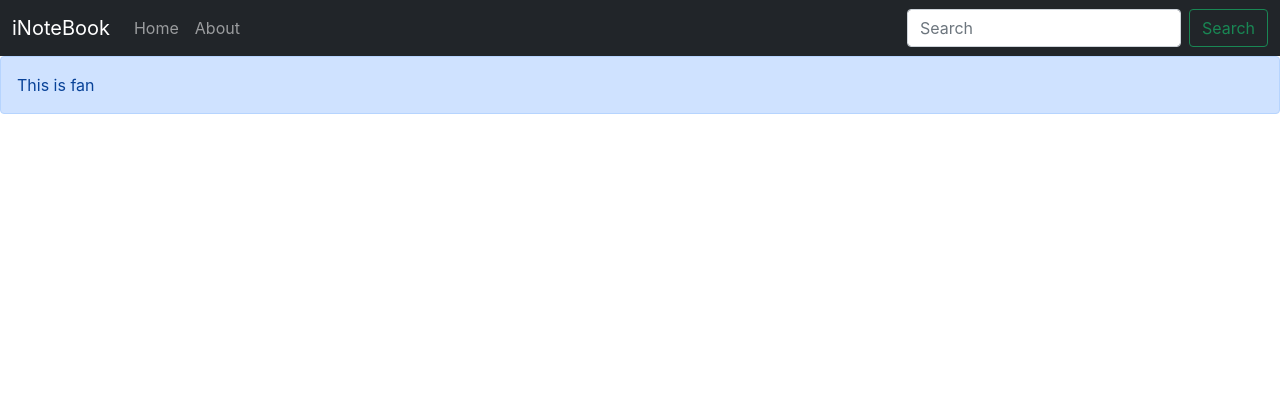
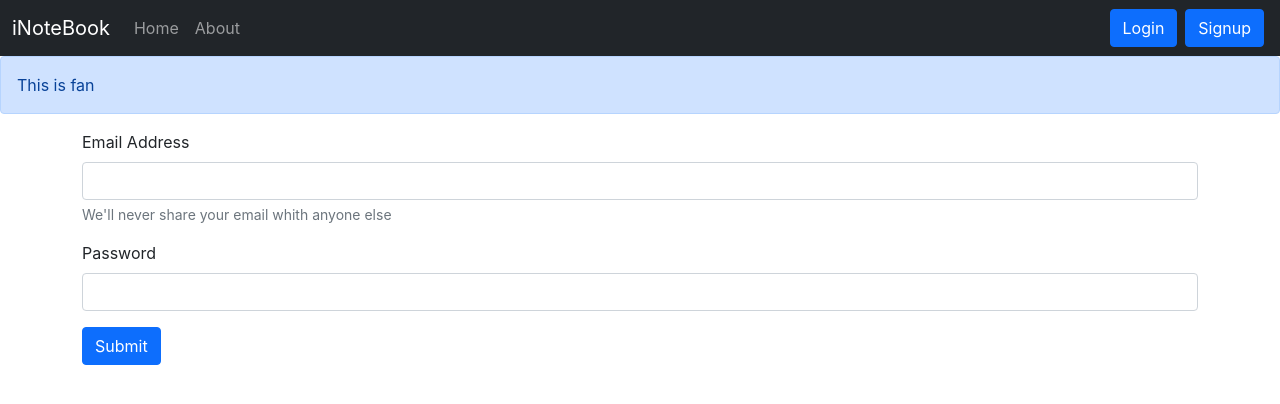
Before and after one commit to Shabbir414/CRUDprojectCH, a React (Create React App) app in the folder inotebook/: page /login in a window 1280 px wide. Shown: the top 404 px of the page. Built offline with nearby package versions, Linux system fonts and the light colour scheme.

Commit message:
add login component

```diff
--- a/inotebook/src/App.js
+++ b/inotebook/src/App.js
@@ -5,6 +5,8 @@
 import About from "./components/About";
 import NoteState from "./context/notes/NoteState";
 import Alert from "./components/Alert";
+import Login from "./components/Login";
+import Signup from "./components/Signup";
 
 function App() {
   return (
@@ -20,6 +22,12 @@
             <Route exact path="/about">
               <About />
             </Route>
+            <Route exact path="/login">
+              <Login />
+            </Route>
+            <Route exact path="/signup">
+              <Signup />
+            </Route>
           </div>
         </Router>
       </NoteState>
--- a/inotebook/src/components/AddNote.js
+++ b/inotebook/src/components/AddNote.js
@@ -11,6 +11,7 @@
   const handleClick = (e) => {
     e.preventDefault();
     addNote(note.title, note.description, note.tag);
+    setNote({ title: "", description: "", tag: "" });
   };
   const onChange = (e) => {
     setNote({ ...note, [e.target.name]: e.target.value });
@@ -67,7 +68,7 @@
           ></input>
         </div>
         <button
-          //   disabled={note.title.length < 5 || note.description.length < 5}
+          disabled={note.title.length < 5 || note.description.length < 5}
           type="submit"
           className="btn btn-primary"
           onClick={handleClick}
--- /dev/null
+++ b/inotebook/src/components/Login.js
@@ -0,0 +1,66 @@
+import React, { useState } from "react";
+
+const Login = () => {
+  const [credentials, setCredentials] = useState({ email: "", password: "" });
+
+  const handleSubmit = async (e) => {
+    e.preventDefault();
+    const response = await fetch("http://localhost:5000/api/auth/login", {
+      method: "POST",
+      headers: {
+        "Content-Type": "application/json",
+      },
+      body: JSON.stringify({
+        email: credentials.email,
+        password: credentials.password,
+      }),
+    });
+    const json = await response.json();
+    console.log(json);
+  };
+  const onChange = (e) => {
+    setCredentials({ ...credentials, [e.target.name]: e.target.value });
+  };
+
+  return (
+    <div>
+      <form onSubmit={handleSubmit}>
+        <div className="mb-3">
+          <label htmlFor="email" className="form-label">
+            Email Address
+          </label>
+          <input
+            type="email"
+            className="form-control"
+            value={credentials.email}
+            onChange={onChange}
+            id="email"
+            name="email"
+            aria-describedby="emailHelp"
+          ></input>
+          <div id="emailHelp" className="form-text">
+            We'll never share your email whith anyone else
+          </div>
+        </div>
+        <div className="mb-3">
+          <label htmlFor="password" className="form-label">
+            Password
+          </label>
+          <input
+            type="password"
+            className="form-control"
+            value={credentials.password}
+            onChange={onChange}
+            id="password"
+            name="password"
+          ></input>
+        </div>
+        <button type="submit" className="btn btn-primary">
+          Submit
+        </button>
+      </form>
+    </div>
+  );
+};
+
+export default Login;
--- a/inotebook/src/components/Navbar.js
+++ b/inotebook/src/components/Navbar.js
@@ -49,15 +49,20 @@
               </li>
             </ul>
             <form className="d-flex">
-              <input
-                className="form-control me-2"
-                type="search"
-                placeholder="Search"
-                aria-label="Search"
-              />
-              <button className="btn btn-outline-success" type="submit">
-                Search
-              </button>
+              <Link
+                className="btn btn-primary mx-1"
+                to="/login"
+                role={"button"}
+              >
+                Login
+              </Link>
+              <Link
+                className="btn btn-primary mx-1"
+                to="/signup"
+                role={"button"}
+              >
+                Signup
+              </Link>
             </form>
           </div>
         </div>
--- a/inotebook/src/components/Notes.js
+++ b/inotebook/src/components/Notes.js
@@ -5,27 +5,37 @@
 
 const Notes = () => {
   const context = useContext(noteContext);
-  const { notes, getNotes } = context;
+  const { notes, getNotes, editNote } = context;
   useEffect(() => {
     getNotes();
     // eslint-disable-next-line
   }, []);
+
+  const ref = useRef(null);
+  const refClose = useRef(null);
+
+  const [note, setNote] = useState({
+    id: "",
+    etitle: "",
+    edescription: "",
+    etag: "",
+  });
+
   const updateNote = (currentNote) => {
     ref.current.click();
     setNote({
+      id: currentNote._id,
       etitle: currentNote.title,
       edescription: currentNote.description,
       etag: currentNote.tag,
     });
   };
 
-  const ref = useRef(null);
-
-  const [note, setNote] = useState({ etitle: "", edescription: "", etag: "" });
-
   const handleClick = (e) => {
     console.log("hahaha", note);
-    e.preventDefault();
+    editNote(note.id, note.etitle, note.edescription, note.etag);
+    //e.preventDefault();
+    refClose.current.click();
   };
   const onChange = (e) => {
     setNote({ ...note, [e.target.name]: e.target.value });
@@ -117,6 +127,7 @@
             </div>
             <div className="modal-footer">
               <button
+                ref={refClose}
                 type="button"
                 className="btn btn-secondary"
                 data-bs-dismiss="modal"
@@ -124,6 +135,9 @@
                 Close
               </button>
               <button
+                disabled={
+                  note.etitle.length < 5 || note.edescription.length < 5
+                }
                 onClick={handleClick}
                 type="button"
                 className="btn btn-primary"
@@ -136,6 +150,9 @@
       </div>
       <div className="row my-3">
         <h2>Your Notes</h2>
+        <div className="container">
+          {notes.length === 0 && "No notes to disply"}
+        </div>
         {notes.map((note) => {
           return (
             <Noteitem key={note._id} updateNote={updateNote} note={note} />
--- /dev/null
+++ b/inotebook/src/components/Signup.js
@@ -0,0 +1,11 @@
+import React from "react";
+
+const Signup = () => {
+  return (
+    <div>
+      <h3> Signup ho ja</h3>
+    </div>
+  );
+};
+
+export default Signup;
--- a/inotebook/src/context/notes/NoteState.js
+++ b/inotebook/src/context/notes/NoteState.js
@@ -19,7 +19,6 @@
       },
     });
     const json = await response.json();
-    console.log(json);
     setNotes(json);
   };
 
@@ -35,19 +34,7 @@
       },
       body: JSON.stringify({ title, description, tag }),
     });
-    //const json = response.json();
-
-    console.log("adding a new note");
-    //Todo Api Call
-    const note = {
-      _id: "62892bae407c756187b2295d",
-      user: "6283f83240d6b7baba2c58f4",
-      title: title,
-      description: description,
-      tag: tag,
-      date: "2022-05-21T18:13:02.822Z",
-      __v: 0,
-    };
+    const note = await response.json();
     setNotes(notes.concat(note));
   };
 
@@ -63,7 +50,6 @@
       },
     });
     const json = response.json();
-    console.log(json);
   };
 
   //Edit a Note
@@ -80,15 +66,18 @@
     });
     const json = response.json();
 
+    let newNotes = JSON.parse(JSON.stringify(notes));
     //logic to edit in client
-    for (let index = 0; index < notes.length; index++) {
-      const element = notes[index];
+    for (let index = 0; index < newNotes.length; index++) {
+      const element = newNotes[index];
       if (element._id === id) {
-        element.title = title;
-        element.description = description;
-        element.tag = tag;
+        newNotes[index].title = title;
+        newNotes[index].description = description;
+        newNotes[index].tag = tag;
+        break;
       }
     }
+    setNotes(newNotes);
   };
   return (
     <NoteContext.Provider
```
